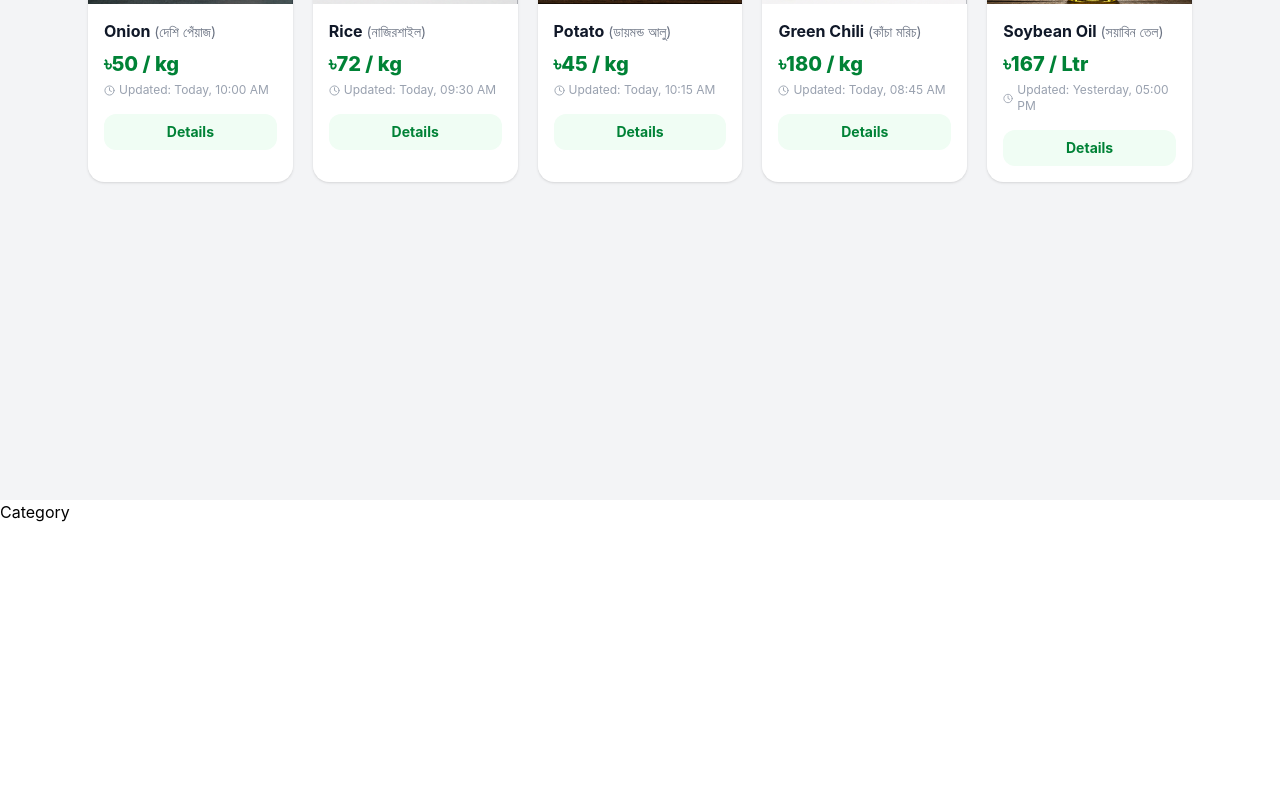
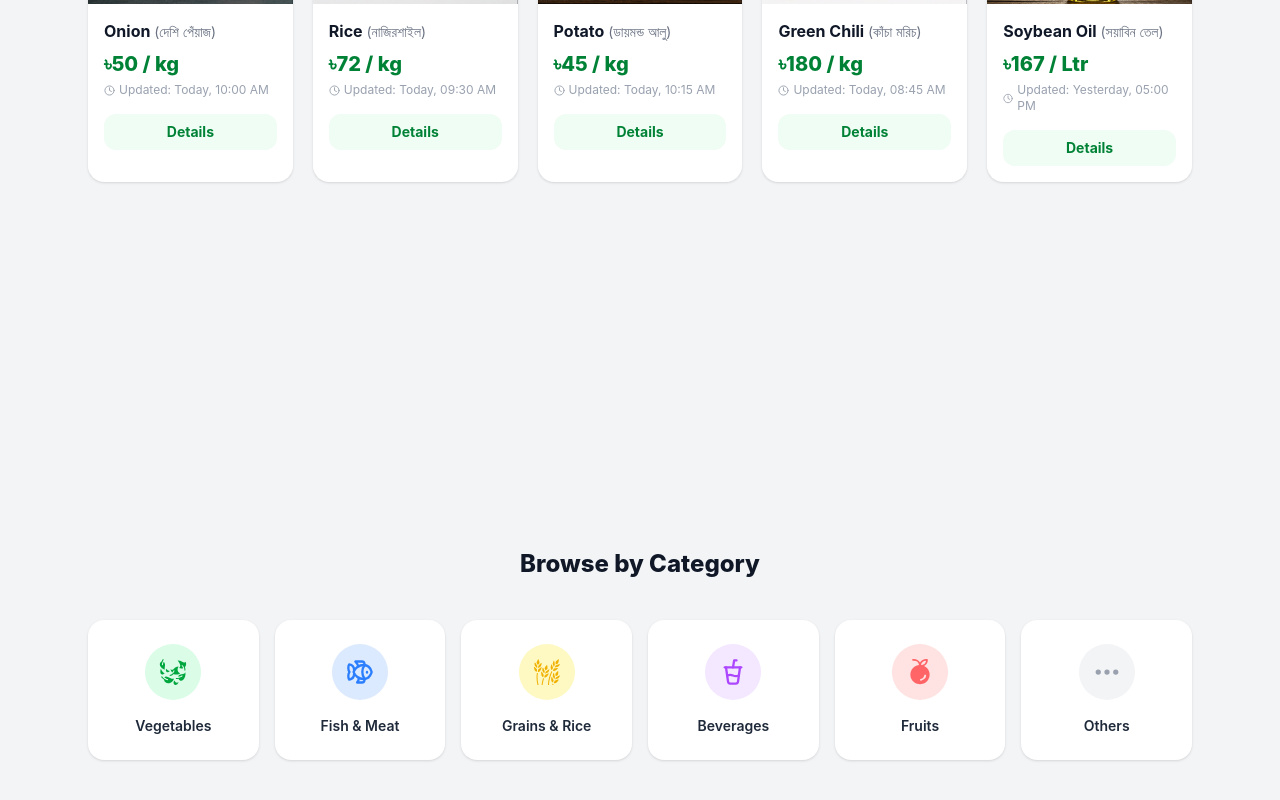
Before and after one commit to almahmud-dev/BazarDor, a React (Vite) app: page / in a window 1280 px wide. Shown: the part 1101-1901 px from the top of the page. Before the commit the page ends 1625 px from the top, so only its background shows below. Built offline with nearby package versions, Linux system fonts and the light colour scheme.

Commit message:
info add

```diff
--- a/src/components/Category.jsx
+++ b/src/components/Category.jsx
@@ -1,8 +1,77 @@
 import React from 'react'
+import { GiLeafSwirl } from 'react-icons/gi'
+import { LuFish } from 'react-icons/lu'
+import { GiWheat } from 'react-icons/gi'
+import { LuCupSoda } from 'react-icons/lu'
+import { PiOrangeFill } from 'react-icons/pi'
+import { BsThreeDots } from 'react-icons/bs'
+
+const categories = [
+  {
+    id: 1,
+    name: 'Vegetables',
+    icon: <GiLeafSwirl size={28} className="text-green-600" />,
+    bg: 'bg-green-100',
+  },
+  {
+    id: 2,
+    name: 'Fish & Meat',
+    icon: <LuFish size={28} className="text-blue-500" />,
+    bg: 'bg-blue-100',
+  },
+  {
+    id: 3,
+    name: 'Grains & Rice',
+    icon: <GiWheat size={28} className="text-yellow-500" />,
+    bg: 'bg-yellow-100',
+  },
+  {
+    id: 4,
+    name: 'Beverages',
+    icon: <LuCupSoda size={28} className="text-purple-500" />,
+    bg: 'bg-purple-100',
+  },
+  {
+    id: 5,
+    name: 'Fruits',
+    icon: <PiOrangeFill size={28} className="text-red-400" />,
+    bg: 'bg-red-100',
+  },
+  {
+    id: 6,
+    name: 'Others',
+    icon: <BsThreeDots size={28} className="text-gray-400" />,
+    bg: 'bg-gray-100',
+  },
+]
 
 const Category = () => {
   return (
-    <div>Category</div>
+    <section className="bg-gray-100 py-12">
+      <div className="max-w-6xl mx-auto px-6">
+
+        <h2 className="text-center text-2xl font-extrabold text-gray-900 mb-10">
+          Browse by Category
+        </h2>
+
+        <div className="grid grid-cols-3 sm:grid-cols-4 lg:grid-cols-6 gap-4">
+          {categories.map((cat) => (
+            <button
+              key={cat.id}
+              className="bg-white rounded-2xl flex flex-col items-center justify-center gap-4 py-6 px-3 shadow-sm hover:shadow-md hover:-translate-y-1 transition-all duration-200 cursor-pointer"
+            >
+              <div className={`w-14 h-14 rounded-full flex items-center justify-center ${cat.bg}`}>
+                {cat.icon}
+              </div>
+              <span className="text-sm font-semibold text-gray-800 text-center">
+                {cat.name}
+              </span>
+            </button>
+          ))}
+        </div>
+
+      </div>
+    </section>
   )
 }
 
```
